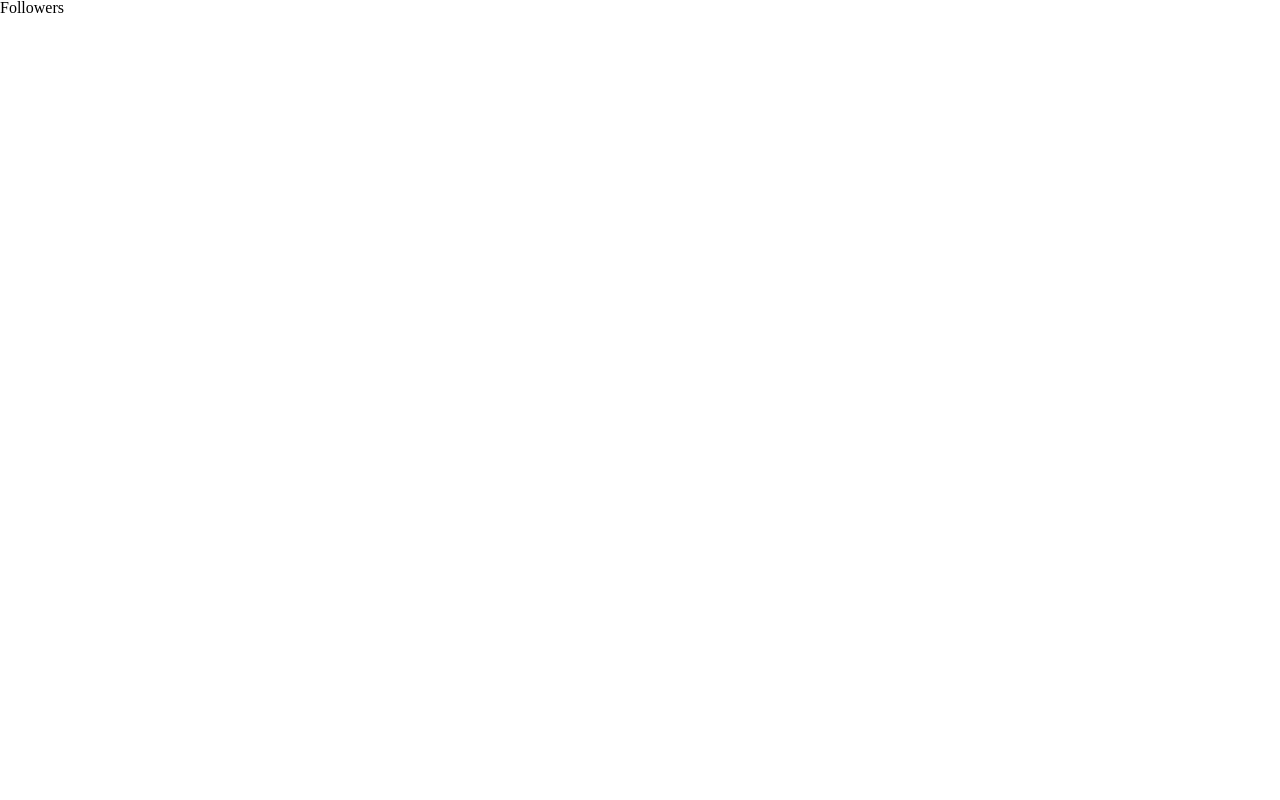
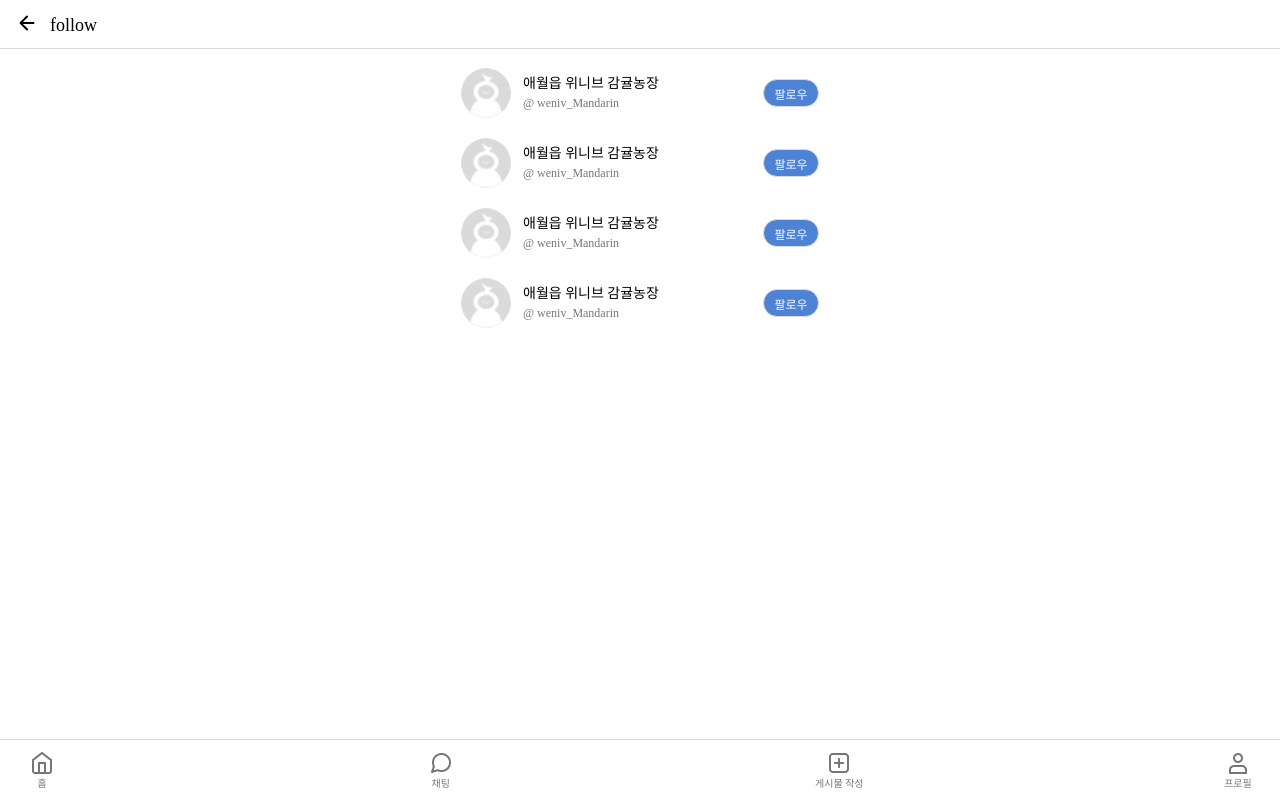
Before and after one commit to munseunggyu/triplus, a React (Create React App) app: page /follow in a window 1280 px wide. Built offline with nearby package versions, Linux system fonts and the light colour scheme.

Commit message:
docs: MyProfile => Profile, Followers => Follow로 폴더명 변경

```diff
--- a/src/App.jsx
+++ b/src/App.jsx
@@ -1,5 +1,5 @@
 import { Route, Routes } from "react-router-dom";
-import MyProfile from "./pages/MyProfile";
+import Profile from "./pages/Profile";
 import SetProfile from "./pages/SetProfile";
 import SNSLogin from "./pages/SNSLogin";
 import PostDetail from "./pages/PostDetail";
@@ -7,13 +7,13 @@ import PostUpload from "./pages/PostUpload";
 import Home from "./pages/Home";
 import SplashScreen from "./pages/SplashScreen";
 import ProductUpload from "./pages/ProductUpload";
-import Followers from "./pages/Followers";
+import Follow from "./pages/Follow";
 
 function App() {
   return (
     <div>
       <Routes>
-        <Route path="/ed" element={<MyProfile />} />
+        <Route path="/ed" element={<Profile />} />
         <Route path="/fd" element={<SetProfile />} />
         <Route path="/dfs" element={<SNSLogin />} />
         <Route path="/fds" element={<PostUpload />} />
@@ -21,7 +21,7 @@ function App() {
         <Route path="/" element={<Home />} />
         <Route path="/splash" element={<SplashScreen />} />
         <Route path="/jj" element={<ProductUpload />} />
-        <Route path="follow" element={<Followers />} />
+        <Route path="follow" element={<Follow />} />
       </Routes>
     </div>
   );
--- a/src/components/UserInfo/index.jsx
+++ b/src/components/UserInfo/index.jsx
@@ -2,7 +2,7 @@ import React from "react";
 import styled from "styled-components";
 import user_img_small from "../../assets/images/user_img_small.png";
 
-const UserInfoContanier = styled.div`
+const UserInfoContanier = styled.li`
   display: flex;
   gap: 12px;
   margin-top: 20px;
--- /dev/null
+++ b/src/pages/Follow/index.jsx
@@ -0,0 +1,52 @@
+import React from "react";
+import styled from "styled-components";
+import Header from "../../components/Header";
+import HeaderTitle from "../../components/Header/HeaderTitle";
+import Prev from "../../components/Header/Prev";
+import { MainContainer } from "../../components/MainContainer";
+import Navbar from "../../components/Navbar";
+import UserInfo from "../../components/UserInfo";
+
+const FollowContainer = styled.ul`
+  max-width: 358px;
+  margin: 0 auto;
+`;
+
+const IsFollowBtn = styled.button`
+  margin-left: auto;
+  width: 56px;
+  height: 28px;
+  border-radius: 26px;
+  background-color: ${(props) => props.theme.mainColor};
+  color: white;
+  border: ${(props) => `1px solid ${props.theme.borderColor}`};
+  font-size: 12px;
+`;
+
+export default function Follow() {
+  return (
+    <>
+      <Header>
+        <Prev />
+        <HeaderTitle>follow</HeaderTitle>
+      </Header>
+      <MainContainer>
+        <FollowContainer>
+          <UserInfo>
+            <IsFollowBtn>팔로우</IsFollowBtn>
+          </UserInfo>
+          <UserInfo>
+            <IsFollowBtn>팔로우</IsFollowBtn>
+          </UserInfo>
+          <UserInfo>
+            <IsFollowBtn>팔로우</IsFollowBtn>
+          </UserInfo>
+          <UserInfo>
+            <IsFollowBtn>팔로우</IsFollowBtn>
+          </UserInfo>
+        </FollowContainer>
+      </MainContainer>
+      <Navbar />
+    </>
+  );
+}
--- a/src/pages/Followers/index.jsx
+++ /dev/null
@@ -1,5 +0,0 @@
-import React from 'react';
-
-export default function Followers() {
-  return <div>Followers</div>;
-}
--- a/src/pages/MyProfile/index.jsx
+++ b/src/pages/Profile/index.jsx
@@ -8,7 +8,7 @@ import ProfileBottomSection from "./BottomSection";
 import ProfileMidSection from "./MidSection";
 import ProfileTopSection from "./TopSection";
 
-export default function Myprrofile() {
+export default function Profile() {
   return (
     <>
       <Header h1Ir="프로필페이지">
--- a/src/theme.js
+++ b/src/theme.js
@@ -1,5 +1,5 @@
 export const theme = {
-  mainColor: "#006CB2",
+  mainColor: "#4D82D4",
   grayColor: "#767676",
   borderColor: "#dbdbdb",
 };
```
Also changed, not shown: src/pages/Profile/BottomSection.jsx (renamed from src/pages/MyProfile/BottomSection.jsx), src/pages/Profile/MidSection.jsx (renamed from src/pages/MyProfile/MidSection.jsx), src/pages/Profile/TopSection.jsx (renamed from src/pages/MyProfile/TopSection.jsx), src/pages/Profile/TopSectionMy.jsx (renamed from src/pages/MyProfile/TopSectionMy.jsx), src/pages/Profile/TopSectionYour.jsx (renamed from src/pages/MyProfile/TopSectionYour.jsx).
